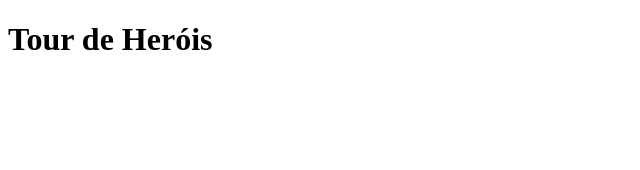
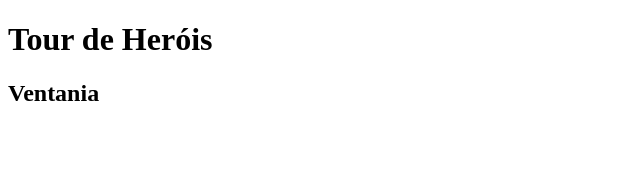
Before and after one commit to VictorRocasa/tour-de-herois, an Angular app: page / in a window 1280 px wide. Shown: the top 170 px of the page, without its empty margins (0-640 px from the left). Built offline with nearby package versions, Linux system fonts and the light colour scheme.

Commit message:
Criado app heroes

```diff
--- a/src/app/app.component.html
+++ b/src/app/app.component.html
@@ -1 +1,2 @@
 <h1>{{title}}</h1>
+<app-heroes></app-heroes>
--- a/src/app/app.module.ts
+++ b/src/app/app.module.ts
@@ -2,10 +2,12 @@
 import { BrowserModule } from '@angular/platform-browser';
 
 import { AppComponent } from './app.component';
+import { HeroesComponent } from './heroes/heroes.component';
 
 @NgModule({
   declarations: [
-    AppComponent
+    AppComponent,
+    HeroesComponent
   ],
   imports: [
     BrowserModule
--- /dev/null
+++ b/src/app/heroes/heroes.component.html
@@ -0,0 +1 @@
+<h2>{{hero}}</h2>
--- /dev/null
+++ b/src/app/heroes/heroes.component.ts
@@ -0,0 +1,17 @@
+import { Component, OnInit } from '@angular/core';
+
+@Component({
+  selector: 'app-heroes',
+  templateUrl: './heroes.component.html',
+  styleUrls: ['./heroes.component.css']
+})
+export class HeroesComponent implements OnInit {
+
+  hero = "Ventania";
+
+  constructor() { }
+
+  ngOnInit(): void {
+  }
+
+}
```
Also changed, not shown: src/app/heroes/heroes.component.css (added), 1 other file (tests, documents, lock files or other folders).
